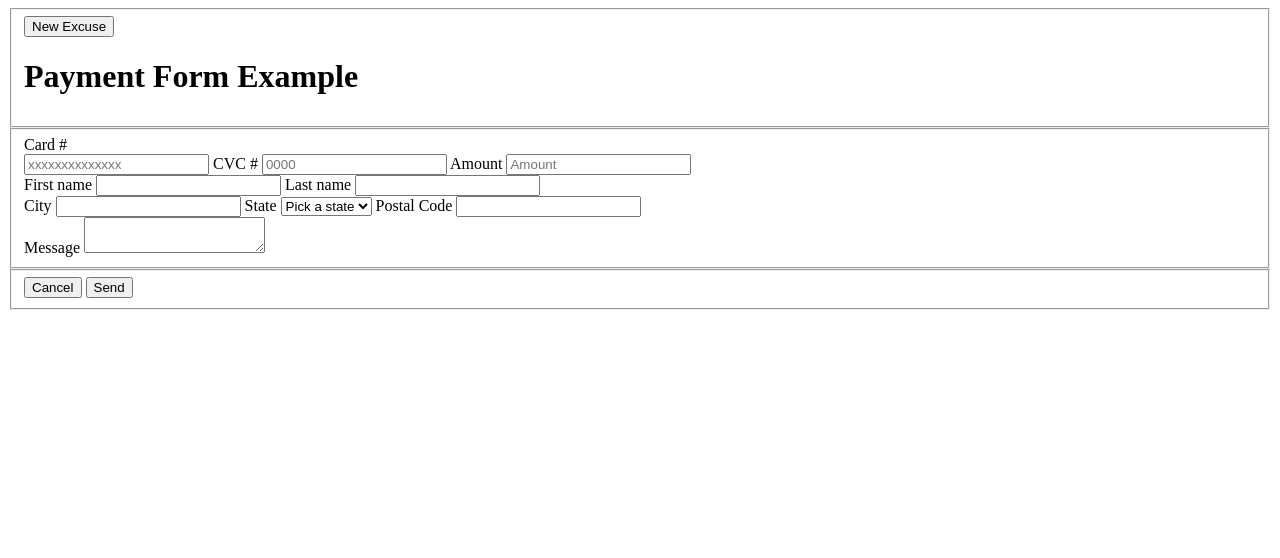
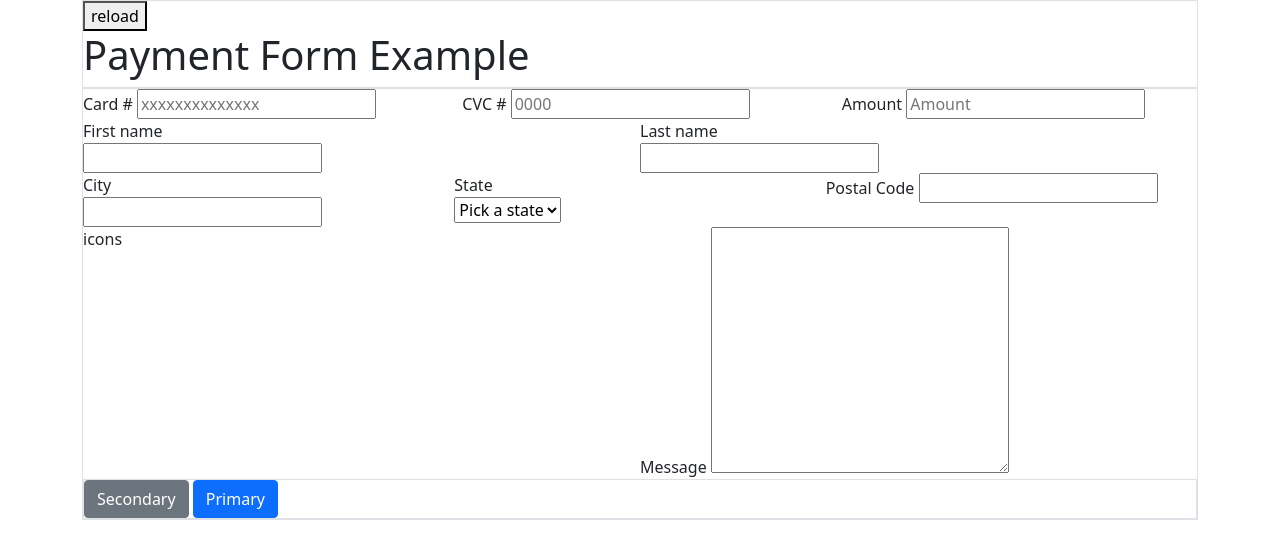
Before and after one commit to SantaGosu/HTML5-FORM, a plain HTML site: page index.html in a window 1280 px wide. Drawn offline with nearby package versions, Linux system fonts and the light colour scheme.

Commit message:
project fixed

```diff
--- a/index.html
+++ b/index.html
@@ -1,38 +1,71 @@
 <!DOCTYPE html>
 <html>
     <head>
-        <title>example</title>
+      <link
+      href="https://cdn.jsdelivr.net/npm/bootstrap@5.0.2/dist/css/bootstrap.min.css"
+      rel="stylesheet"
+      integrity="sha384-EVSTQN3/azprG1Anm3QDgpJLIm9Nao0Yz1ztcQTwFspd3yD65VohhpuuCOmLASjC"
+      crossorigin="anonymous"
+      />
     </head>
     <body>
-      <form>
-        <fieldset>
-            <button onClick="window.location.reload();">New Excuse</button>
+      <div class="container">
+          <div class="border">
+              <button onClick="window.location.reload();">reload</button>
               <h1>Payment Form Example </h1>
-        </fieldset>
-        <fieldset>
-          <label>Card #</label><br/>
+          </div>
+          <div class="border">
+            <div class="row">
+              <div class="col-sm">
+                <label>Card #</label>
                 <input type="text" placeholder="xxxxxxxxxxxxxx">
+              </div>
+              <div class="col-sm">
                 <label>CVC #</label>
                 <input type="text" placeholder="0000">
+              </div>
+              <div class="col-sm">
                 <label>Amount</label>
-          <input type="text" placeholder="Amount"><br />
-          <label>First name</label>
+                <input type="text" placeholder="Amount">
+              </div>
+              <div class="row">
+                <div class="col-6">
+                  <label>First name</label><br />
                   <input type="text">
-          <label>Last name</label>
-          <input type="text"><br />
-          <label>City</label>
+                </div>
+                <div class="col-6">
+                  <label>Last name</label><br />
                   <input type="text">
-          <label>State</label>
+                </div>
+              </div>
+              <div class="row">
+                <div class="col-sm">
+                  <label>City</label><br />
+                  <input type="text">
+                </div>
+                <div class="col-sm">
+                  <label>State</label><br />
                   <select name="state" placeholder="Pick your state"><option value="state">Pick a state</option><option value="state">Texas</option><option value="state">Florida</option></select>
+                </div>
+                <div class="col-sm">
                   <label>Postal Code</label>
-          <input type="text"><br />
+                  <input type="text">
+                </div>
+              </div>
+              <div class="row">
+                <div class="col-6">
+                  icons
+                </div>
+                <div class="col-6">
                   <label>Message</label>
-          <textarea name="comments"> </textarea>
-        </fieldset>
-        <fieldset>
-            <button class="btn btn-secondary">Cancel</button>
-            <button type="button" class="btn btn-primary">Send</button>
-        </fieldset>
-      </form>
+                  <textarea name="comments" rows="10" cols="30"> </textarea>
+                </div>
+              </div>
+            </div>
+          <div class="border">
+            <button type="button" class="btn btn-secondary">Secondary</button>
+            <button type="button" class="btn btn-primary">Primary</button>
+          </div>
+      </div>
     </body>
 </html>
```
Lines whose indentation alone changed are shown as unchanged.
